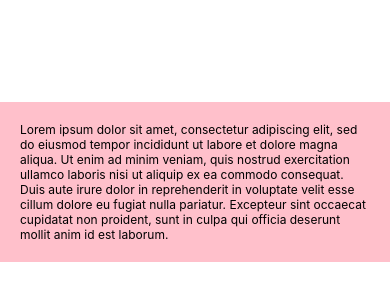
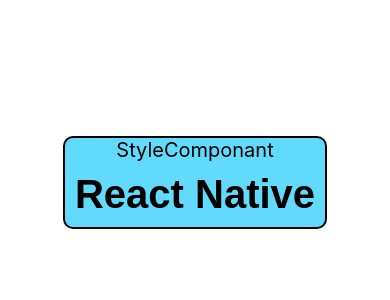
Before and after one commit to abdoulkarim22/React-Native-Components, a React Native app: screen / in a window 390 px wide. Shown: the part 240-540 px from the top of the page. Built offline with nearby package versions, Linux system fonts and the light colour scheme.

Commit message:
add style

```diff
--- a/App.js
+++ b/App.js
@@ -5,11 +5,12 @@
 import ImageComponens from './components/ImageComponens';
 import Input from './components/Input';
 import ScrollContainer from './components/ScrollContainer';
+import StyleComponant from './components/StyleComponant';
 
 export default function App() {
   return (
     <View style={styles.container}>
-      <ScrollContainer/>
+      <StyleComponant/>
     </View>
   );
 }
--- /dev/null
+++ b/components/StyleComponant.jsx
@@ -0,0 +1,28 @@
+import { View, Text, StyleSheet } from 'react-native'
+import React from 'react'
+
+export default function StyleComponant() {
+  return (
+    <View  style={styles.containerTwo}>
+        <Text style = {{textAlign:"center",fontSize:20}}>
+           StyleComponant
+       </Text>
+      <Text style = {styles.container}>React Native</Text>
+    </View>
+  )
+}
+
+const styles = StyleSheet.create({
+    container: {
+        fontFamily:  'Arial',
+        fontSize: 40,
+        fontWeight:  "bold",
+        padding:10,
+    },
+    containerTwo:{
+        backgroundColor: '#61dafb',
+        borderRadius:10,
+        borderWidth: 2,
+    }
+
+})
```
